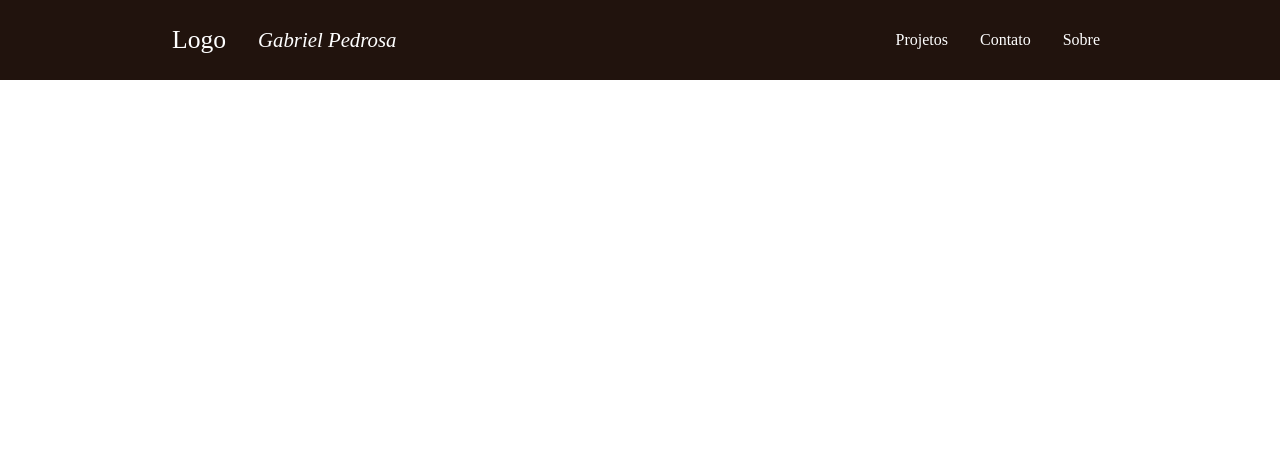
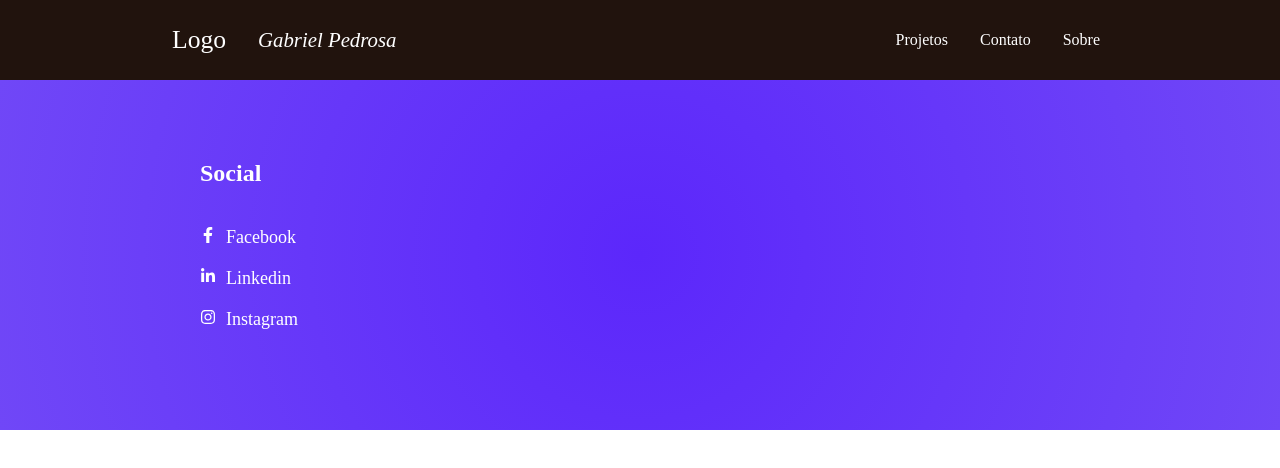
Before and after one commit to gabrielpedrosa/portfolio, a Next.js app: page / in a window 1280 px wide. Shown: the top 468 px of the page. Built offline with nearby package versions, Linux system fonts and the light colour scheme.

Commit message:
Enviando o footer

```diff
--- /dev/null
+++ b/components/Footer/FooterComponents.js
@@ -0,0 +1,45 @@
+
+import footerStyle from './Style/footer.module.css';
+import {FaFacebookF, FaInstagram, FaLinkedinIn} from 'react-icons/fa';
+
+export default function Footer({ children, ...restProps}){
+    return (
+        <div className={footerStyle.container} {...restProps}>{children}</div>
+    )
+}
+
+Footer.Wrapper = function FooterWrapper({children, ...restProps}){
+    return <div className={footerStyle.wrapper} {...restProps}>{children}</div>
+}
+
+Footer.Row = function FooterRow({children, ...restProps}){
+    return <div className={footerStyle.row} {...restProps}>{children}</div>
+}
+Footer.Column = function FooterColumn({children, ...restProps}){
+    return <div className={footerStyle.column} {...restProps}>{children}</div>
+}
+Footer.Link = function FooterLink({children, ...restProps}){
+    return <div className={footerStyle.link} {...restProps}>{children}</div>
+}
+Footer.Title = function FooterTitle({children, ...restProps}){
+    return <div className={footerStyle.title} {...restProps}>{children}</div>
+}
+
+Footer.Icon = function FooterIcon({children, icon, ...restProps}){
+    return <i className={footerStyle.icon} {...restProps}>{<GetIcon icon={icon}/>}</i>
+}
+
+export function GetIcon(props){;
+    const iconName = props.icon;
+
+    if(iconName === 'facebook'){
+        return <FaFacebookF/>;
+    }
+    else if(iconName === 'instagram'){
+        return <FaInstagram/>
+    }else if(iconName === 'linkedin'){
+        return <FaLinkedinIn/>
+    }else{
+        return <FaInstagram/>
+    }
+}
--- /dev/null
+++ b/components/Footer/Style/footer.module.css
@@ -0,0 +1,56 @@
+.container{
+    padding: 80px 60px;
+    background: radial-gradient(circle, rgba(92, 39, 251, 1), rgba(112, 71, 247, 1) 100%);
+}
+
+.wrapper{
+    display: flex;
+    flex-direction: column;
+    justify-content: center;
+    max-width: 1000px;
+    margin: 0 auto;
+}
+
+.column{
+    display: flex;
+    flex-direction: column;
+    text-align: left;
+    margin-left: 60px;
+}
+
+.row{
+    display: grid;
+    grid-template-columns: repeat(auto-fill, minmax(230px, 1fr));
+    grid-gap: 20px;
+}
+
+.link{
+    color: #fff;
+    margin-bottom: 20px;
+    font-size: 18px;
+    text-decoration: none;
+    cursor: pointer;
+}
+
+.link:hover{
+    color: #ff9c00;
+    transition: 200ms ease-in;
+}
+
+.title{
+    font-size: 24px;
+    color: #fff;
+    margin-bottom: 40px;
+    font-weight: bold;
+}
+
+.icon{
+    font-size: 16px;
+    margin-right: 10px;
+}
+
+@media screen and (max-width: 1000px) {
+    .row{
+        grid-template-columns: repeat(auto-fill, minmax(200px, 1fr));
+    }
+}
--- /dev/null
+++ b/components/Footer/index.js
@@ -0,0 +1,22 @@
+import FooterComponent from "./FooterComponents";
+
+export const Footer = () => {
+    return (
+        <>
+        <FooterComponent>
+            <FooterComponent.Wrapper>
+                <FooterComponent.Row>
+                    <FooterComponent.Column>
+                        <FooterComponent.Title>Social</FooterComponent.Title>
+                        <FooterComponent.Link><FooterComponent.Icon icon='facebook'/>Facebook</FooterComponent.Link>
+                        <FooterComponent.Link><FooterComponent.Icon icon='linkedin'/>Linkedin</FooterComponent.Link>
+                        <FooterComponent.Link><FooterComponent.Icon icon='instagram'/>Instagram</FooterComponent.Link>
+                    </FooterComponent.Column>
+                </FooterComponent.Row>
+            </FooterComponent.Wrapper>
+        </FooterComponent>
+        </>
+    )
+}
+
+export default Footer;
--- a/components/Navbar/NavComponents.js
+++ b/components/Navbar/NavComponents.js
@@ -1,4 +1,4 @@
-import navbarStyle from '../cssComponents/navbar.module.css';
+import navbarStyle from './Style/navbar.module.css';
 import Link from 'next/link';
 import {FaBars, FaTimes} from 'react-icons/fa';
 
--- a/components/cssComponents/navbar.module.css
+++ b/components/Navbar/Style/navbar.module.css
@@ -52,7 +52,9 @@
 }
 
 .navItem:hover{
-    color: #15cdfc;
+    color: #ff9c00;
+    transition: all 0.3s ease-in-out;
+    transform: scale(1.1);
 }
 
 .bar{
--- a/components/Navbar/index.js
+++ b/components/Navbar/index.js
@@ -1,5 +1,5 @@
 import { useState } from 'react'
-import {Nav, NavItem, Bar, NavMenu, Logo, MobileNav} from './NavComponents.js'
+import {Nav, NavItem, Bar, NavMenu, Logo} from './NavComponents.js'
 
 const Navbar = () => {
     const [click, setClick] = useState(false);
--- a/css/styles.js
+++ b/css/styles.js
@@ -5,5 +5,11 @@ export default createGlobalStyle`
     margin: 0;
     padding:0;
     box-sizing: border-box;
+
 }
+// html, body{
+//     position: relative;
+//     top: 300px;
+//     background: #ff9c00;
+// }
 `;
--- a/pages/index.js
+++ b/pages/index.js
@@ -1,4 +1,5 @@
 import Navbar from '../components/Navbar';
+import Footer from '../components/Footer';
 import PageContent from './pagecontent.js'
 
 
@@ -7,6 +8,7 @@ function Home(){
         <>
             <PageContent>
                 <Navbar/>
+                <Footer/>
             </PageContent>
         </>
     )
```
